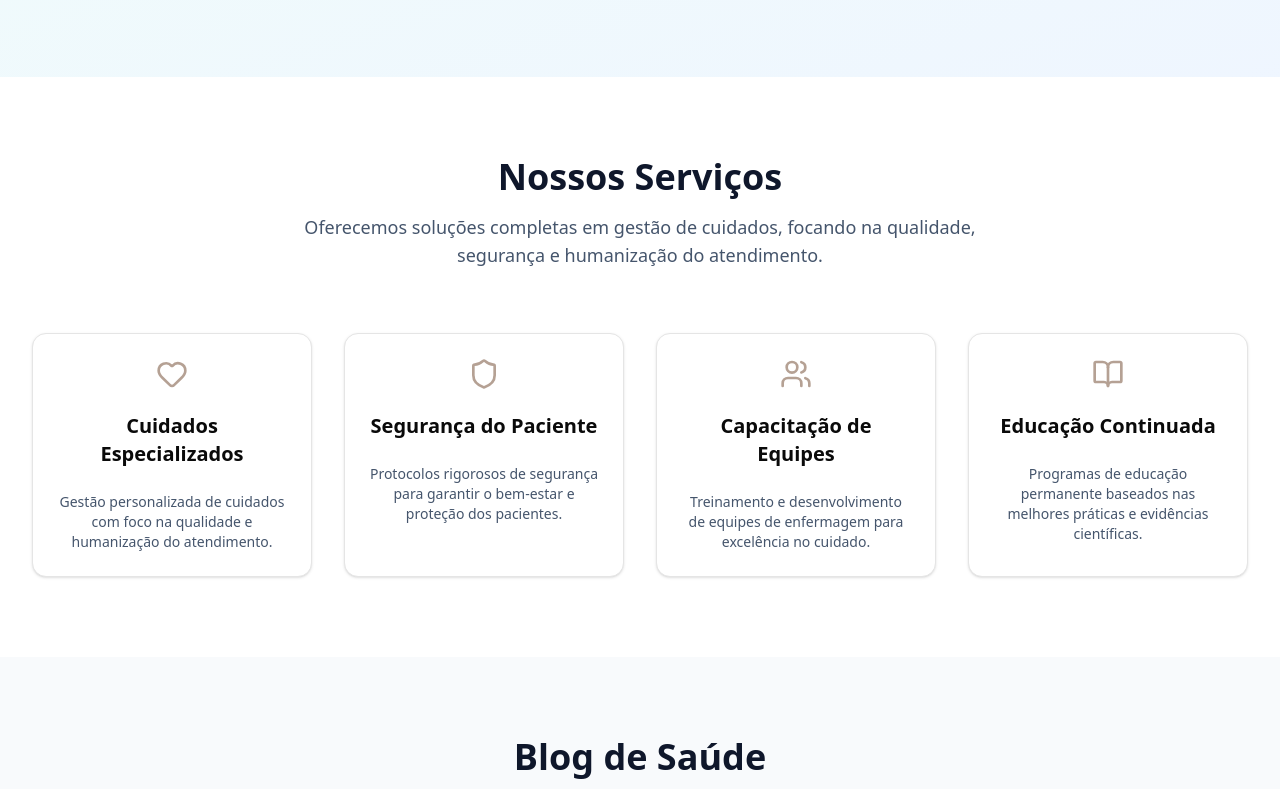
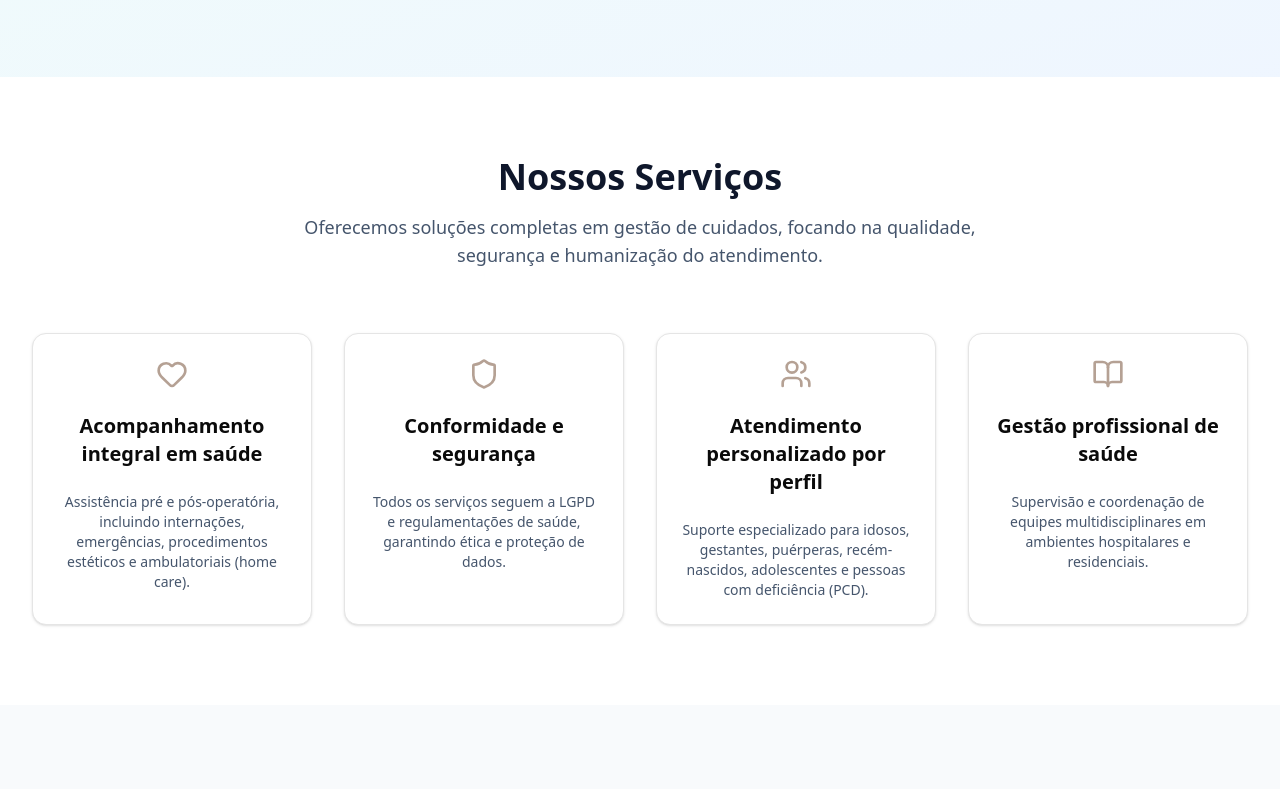
Before and after one commit to tomitasan/healthcare-org, a Next.js app: page / in a window 1280 px wide. Shown: the part 448-1237 px from the top of the page. Built offline with nearby package versions, Linux system fonts and the light colour scheme.

Commit message:
ajuste de serviços

```diff
--- a/app/page.tsx
+++ b/app/page.tsx
@@ -30,23 +30,23 @@ export default function Home() {
     const services = [
     {
       icon: <Heart className="h-8 w-8 text-[#b5a194]" />,
-      title: "Cuidados Especializados",
-      description: "Gestão personalizada de cuidados com foco na qualidade e humanização do atendimento."
+      title: "Acompanhamento integral em saúde",
+      description: "Assistência pré e pós-operatória, incluindo internações, emergências, procedimentos estéticos e ambulatoriais (home care)."
     },
     {
       icon: <Shield className="h-8 w-8 text-[#b5a194]" />,
-      title: "Segurança do Paciente",
-      description: "Protocolos rigorosos de segurança para garantir o bem-estar e proteção dos pacientes."
+      title: "Conformidade e segurança",
+      description: "Todos os serviços seguem a LGPD e regulamentações de saúde, garantindo ética e proteção de dados."
     },
     {
       icon: <Users className="h-8 w-8 text-[#b5a194]" />,
-      title: "Capacitação de Equipes",
-      description: "Treinamento e desenvolvimento de equipes de enfermagem para excelência no cuidado."
+      title: "Atendimento personalizado por perfil",
+      description: "Suporte especializado para idosos, gestantes, puérperas, recém-nascidos, adolescentes e pessoas com deficiência (PCD)."
     },
     {
       icon: <BookOpen className="h-8 w-8 text-[#b5a194]" />,
-      title: "Educação Continuada",
-      description: "Programas de educação permanente baseados nas melhores práticas e evidências científicas."
+      title: "Gestão profissional de saúde",
+      description: "Supervisão e coordenação de equipes multidisciplinares em ambientes hospitalares e residenciais."
     }
   ]
 
```
